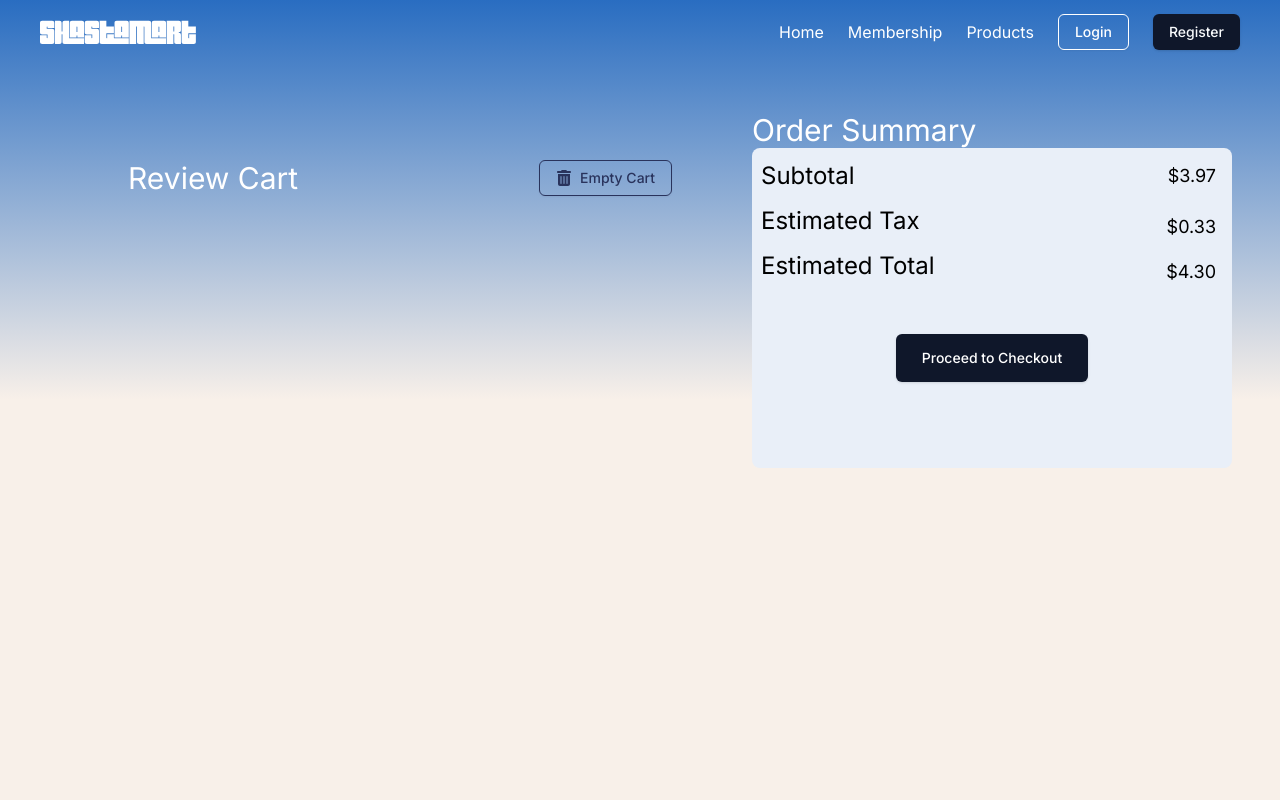
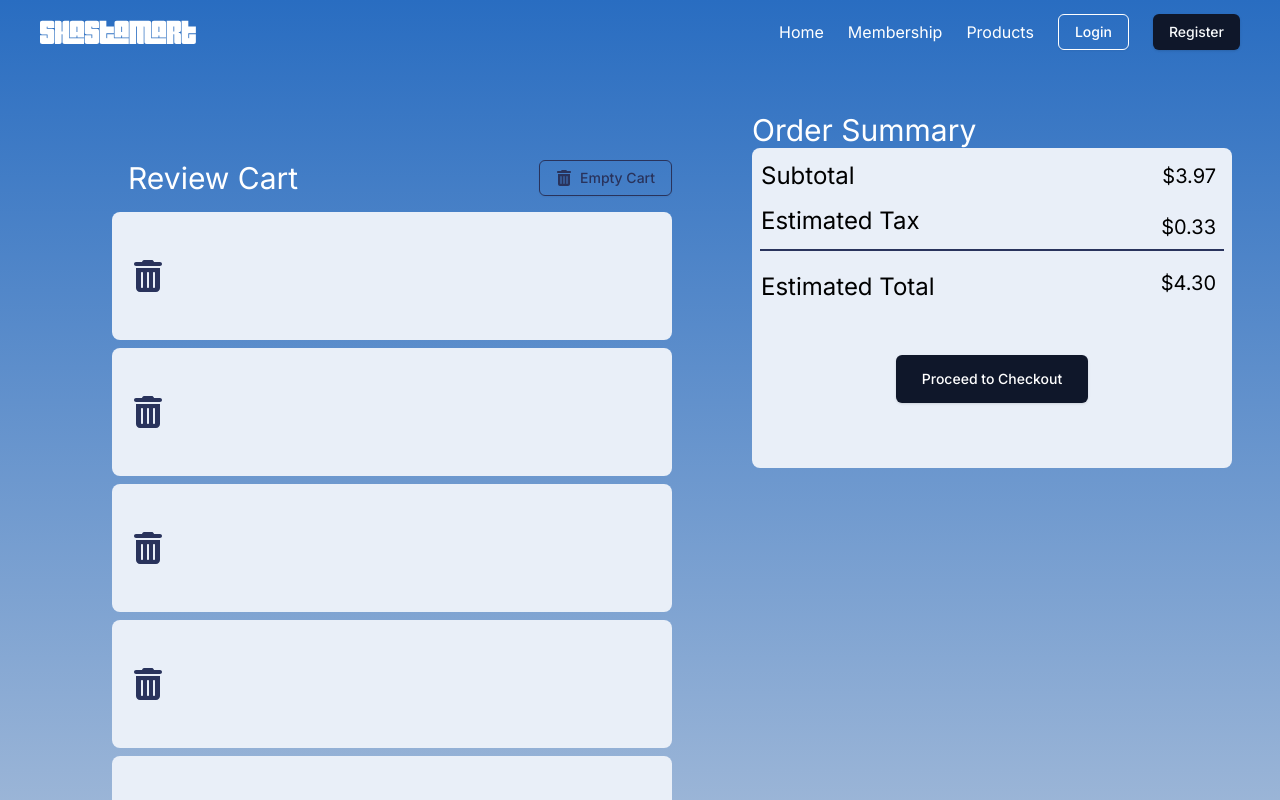
Before and after one commit to AlfredoRuiz-CS/TeamProject3380, a React (Vite) app in the folder client/: page /cart in a window 1280 px wide. Shown: the top 800 px of the page. Built offline with nearby package versions, Linux system fonts and the light colour scheme; a web font is replaced by a local one.

Commit message:
Cart.tsx updates, chaned cartItems to use map<productItem, number>

```diff
--- a/client/src/App.tsx
+++ b/client/src/App.tsx
@@ -28,6 +28,7 @@ function App() {
         <Route path="/profile" element={<Profile />} />
         <Route path="/orders" element={<Orders />} />
         <Route path="/cart" element={<Cart />} />
+        <Route path="/list" element={<ProductList />} />
         <Route path="/membership" element={<MemberPage />} />
         <Route path="/payment" element={<Payment />} />
         {/* Admin Dashboard */}
@@ -35,7 +36,6 @@ function App() {
         {/* Products */}
         <Route path="/products" element={<Products />} />
         <Route path="/product/:productId" element={<SingleProduct />} />
-        <Route path="/test" element={<ProductList />} />
         {/* Any non-valid URL returns to home */}
         <Route path="*" element={<Home />} />
       </Routes>
--- a/client/src/components/CartItem.tsx
+++ b/client/src/components/CartItem.tsx
@@ -1,13 +1,25 @@
 import { productItem } from './store';
+import { FaTrashCan } from 'react-icons/fa6';
+import useUserStore from './store';
 
 interface CartItemProps {
   product: productItem;
 }
 
 const CartItem = (props: CartItemProps) => {
+  const store = useUserStore();
+
+  function handleRemoveItem(e: React.MouseEvent, product: productItem) {
+    store.removeFromCart(product);
+  }
+
   return (
     <>
-      <div className="h-[10rem] bg-cardwhite"></div>
+      <div className="flex h-[8rem] flex-row items-center rounded-lg bg-cardwhite">
+        <button onClick={(e) => handleRemoveItem(e, props.product)}>
+          <FaTrashCan className="ml-5 h-8 w-8 text-darkblue" />
+        </button>
+      </div>
     </>
   );
 };
--- a/client/src/components/Header.tsx
+++ b/client/src/components/Header.tsx
@@ -93,6 +93,7 @@ const Header = (props: HeaderProps) => {
                 ) : (
                   <a href="/cart">
                     <IoMdCart size={20} color="primary" />
+                    <p className="">{store.cartItems.length}</p>
                   </a>
                 )}
               </li>
--- a/client/src/components/store.ts
+++ b/client/src/components/store.ts
@@ -59,7 +59,7 @@ type UserState = {
   accountType: 'customer' | 'admin';
   cartItemsNumber: number;
   List: productItem[];
-  cartItems: productItem[];
+  cartItems: Map<productItem, number>;
 
   // Actions for user login
   setUserName: (username: string) => void;
@@ -90,27 +90,40 @@ const userStore: StateCreator<UserState, [['zustand/persist', unknown]]> = (
     zip: '12345',
   },
   cartItemsNumber: 0,
-  cartItems: [dummyProducts.slice(0, 3)],
+  cartItems: new Map(
+    dummyProducts.slice(0, 3).map((product, i) => [product, i + 1])
+  ),
   List: [],
   setUserName: (username: string) => set({ loggedIn: true, name: username }),
   logout: () => set({ loggedIn: false, name: '' }),
   login: () => set({ loggedIn: true }),
   addToCart: (product) =>
-    set((state) => ({
-      cartItemsNumber: state.cartItemsNumber + 1,
-      cartItems: state.cartItems.concat(product),
-    })),
+    set((state) => {
+      state.cartItems.set(product, (state.cartItems.get(product) || 0) + 1);
+      return {
+        cartItemsNumber: state.cartItemsNumber + 1,
+        cartItems: state.cartItems,
+      };
+    }),
   addToList: (product) =>
     set((state) => ({
       List: state.List.concat(product),
     })),
   removeFromCart: (product) =>
-    set((state) => ({
-      ...state,
-      cartItems: state.cartItems.filter((item) => item !== product),
-      cartItemsNumber: state.cartItemsNumber - 1,
-    })),
-  resetCart: () => set({ cartItemsNumber: 0, cartItems: [] }),
+    set((state) => {
+      const currentQuantity = state.cartItems.get(product);
+      if (currentQuantity && currentQuantity > 1) {
+        state.cartItems.set(product, currentQuantity - 1);
+      } else {
+        state.cartItems.delete(product);
+      }
+      return {
+        cartItemsNumber: state.cartItemsNumber - 1,
+        cartItems: state.cartItems,
+      };
+    }),
+  resetCart: () =>
+    set({ cartItemsNumber: 0, cartItems: new Map<productItem, number>() }),
 });
 
 const useUserStore = create(
--- a/client/src/pages/Cart.tsx
+++ b/client/src/pages/Cart.tsx
@@ -1,10 +1,11 @@
 import Header from '@/components/Header';
 import Footer from '@/components/Footer';
-import cartItem from '@/components/CartItem';
+import CartItem from '@/components/CartItem';
 import { Toaster } from '@/components/ui/sonner';
 import { Button } from '@/components/ui/button';
 import { FaTrashCan } from 'react-icons/fa6';
 import { Link } from 'react-router-dom';
+import { Separator } from '@/components/ui/separator';
 
 import {
   Table,
@@ -27,7 +28,7 @@ import {
   AlertDialogTrigger,
 } from '@/components/ui/alert-dialog';
 
-import productItem from '@/components/store';
+import { productItem } from '@/components/store';
 import { dummyProducts } from './Products';
 
 const Cart = () => {
@@ -53,6 +54,15 @@ const Cart = () => {
               </Button>
             </div>
             {/* CARD COMPONENT HERE * NUMBER OF ITEMS IN CART */}
+            <div className="">
+              <ul className="flex flex-col gap-2">
+                {dummyProducts.map((product: productItem, index: number) => (
+                  <li key={index} className="">
+                    <CartItem product={product} />
+                  </li>
+                ))}
+              </ul>
+            </div>
           </section>
 
           {/* Order Summary Section */}
@@ -65,16 +75,16 @@ const Cart = () => {
                   <tbody className="">
                     <tr className="">
                       <td className="py-3 text-left text-2xl">Subtotal</td>
-                      <td className="pr-2 text-right text-lg">
+                      <td className="pr-2 text-right text-xl">
                         {dummyProducts[0].price.toLocaleString('en-US', {
                           style: 'currency',
                           currency: 'USD',
                         })}
                       </td>
                     </tr>
-                    <tr className="">
+                    <tr className="border-b-2 border-darkblue">
                       <td className="pb-3 text-left text-2xl">Estimated Tax</td>
-                      <td className="pr-2 text-right text-lg">
+                      <td className="pr-2 text-right text-xl">
                         {(tax * dummyProducts[0].price).toLocaleString(
                           'en-US',
                           {
@@ -85,10 +95,10 @@ const Cart = () => {
                       </td>
                     </tr>
                     <tr className="">
-                      <td className="pb-3 text-left text-2xl">
+                      <td className="pb-3 pt-5 text-left text-2xl">
                         Estimated Total
                       </td>
-                      <td className="pr-2 text-right text-lg">
+                      <td className="pr-2 text-right text-xl">
                         {(
                           dummyProducts[0].price +
                           tax * dummyProducts[0].price
--- a/client/src/pages/Products.tsx
+++ b/client/src/pages/Products.tsx
@@ -11,11 +11,6 @@ import {
   SelectTrigger,
   SelectValue,
 } from '@/components/ui/select';
-
-interface productProps {
-  // ! REMOVE ? FOR FINAL VERSION
-  products?: productItem[];
-}
 
 const dummyProduct: productItem = {
   productId: 12345,
@@ -61,7 +56,7 @@ export const dummyProducts: productItem[] = Array(20)
   .fill({})
   .map(() => ({ ...dummyProduct }));
 
-const Products = (props: productProps) => {
+const Products = () => {
   let [valueSortOrder, setValueSortOrder] = useState('Price Desc.');
   let [catSortOrder, setCatSortOrder] = useState('All');
 
```
Also changed, not shown: client/package.json (+11 -11 lines), 1 other file (tests, documents, lock files or other folders).
